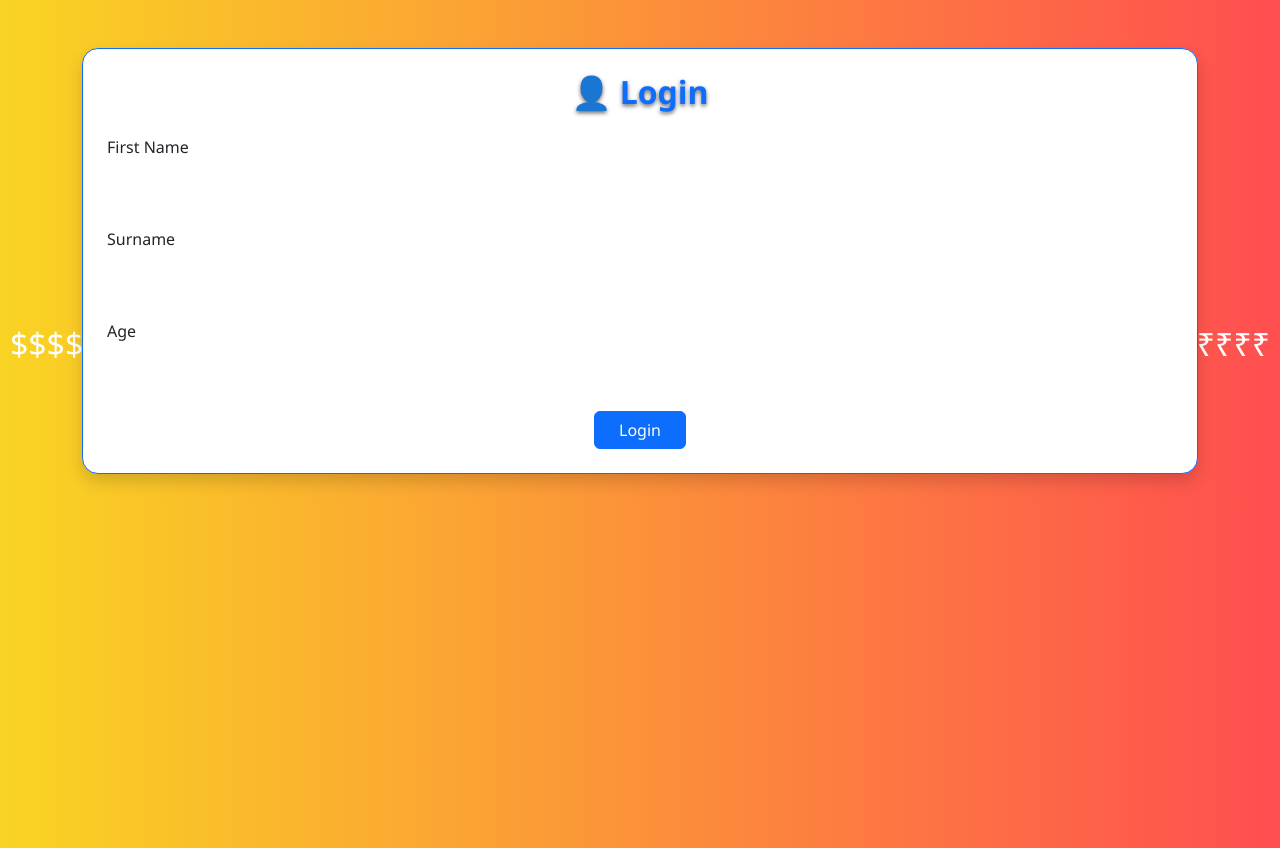
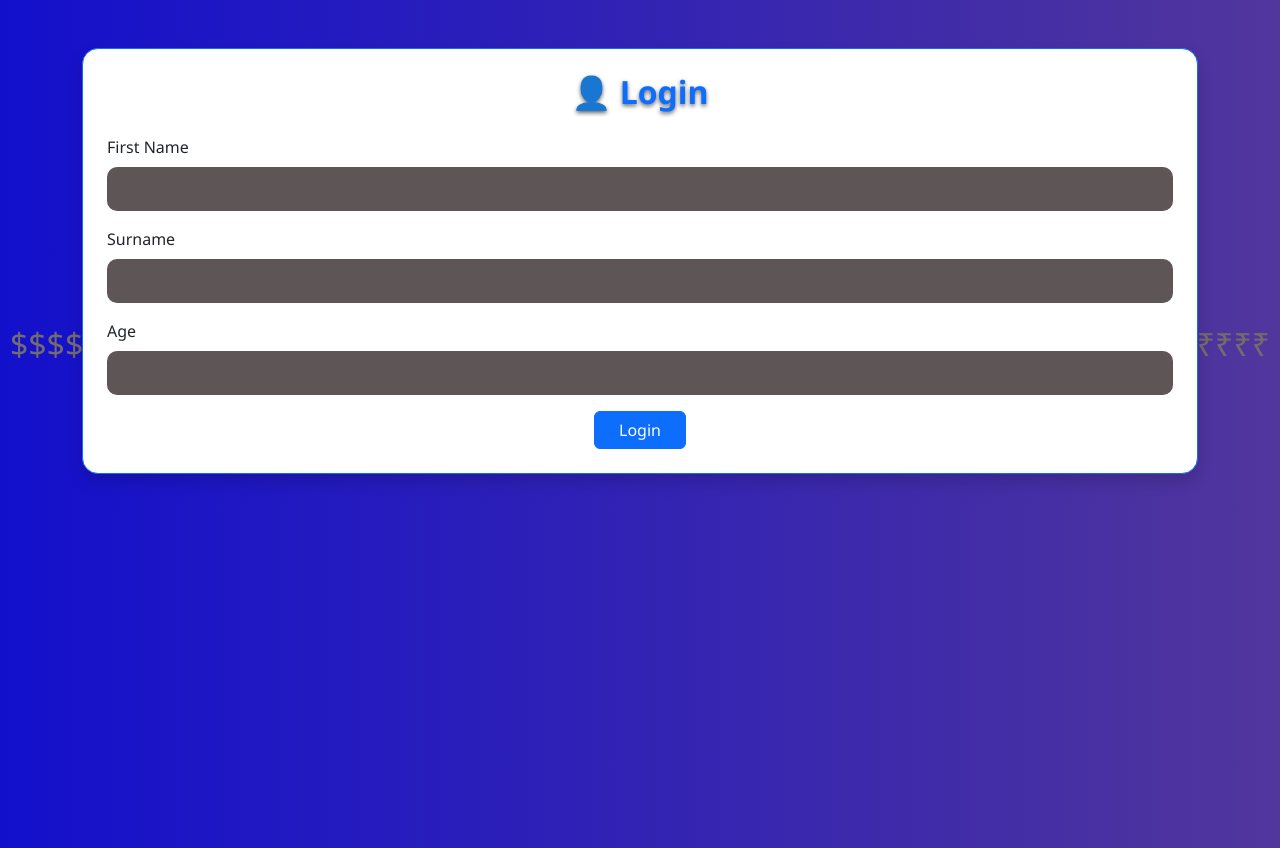
Before and after one commit to BHAVYSHETA/currency-convertor, a Flask app: page / in a window 1280 px wide. Run offline with Flask 3, Linux system fonts and the light colour scheme.

Commit message:
update static

```diff
--- a/static/style1.css
+++ b/static/style1.css
@@ -11,7 +11,7 @@ body {
     backdrop-filter: blur(8px);
     -webkit-backdrop-filter: blur(8px);
     border: 1px solid rgba(22, 13, 13, 0.18);
-    color: white;
+    color: rgb(109, 103, 103);
 }
 
 input, select {
@@ -69,7 +69,7 @@ body {
 .login-btn {
   margin-top: -20px;
   background-color: #28a745;
-  color: white;
+  color: rgb(104, 100, 100);
   padding: 12px 25px;
   border: none;
   border-radius: 25px;
@@ -121,7 +121,7 @@ body {
   -webkit-backdrop-filter: blur(8px);
   border: 1px solid rgba(255, 255, 255, 0.18);
   padding: 30px;
-  color: white;
+  color: rgb(92, 88, 88);
 }
 
 .alert-success {
--- a/static/style2.css
+++ b/static/style2.css
@@ -1,8 +1,8 @@
 /* Gradient Background */
 body {
-    background: linear-gradient(to left, #ff4e50, #f9d423);
+    background: linear-gradient(to left, #51369c, #1310cc);
     font-family: 'Segoe UI', Tahoma, Geneva, Verdana, sans-serif;
-    color: #ffffff;
+    color: #746c6c;
     margin: 0;
     padding: 0;
     min-height: 100vh;
@@ -23,7 +23,7 @@ body {
 /* Form Fields */
 input.form-control,
 select.form-select {
-    background-color: #ffffff;
+    background-color: #5e5656;
     color: #000000;
     border: none;
     border-radius: 10px;
```
